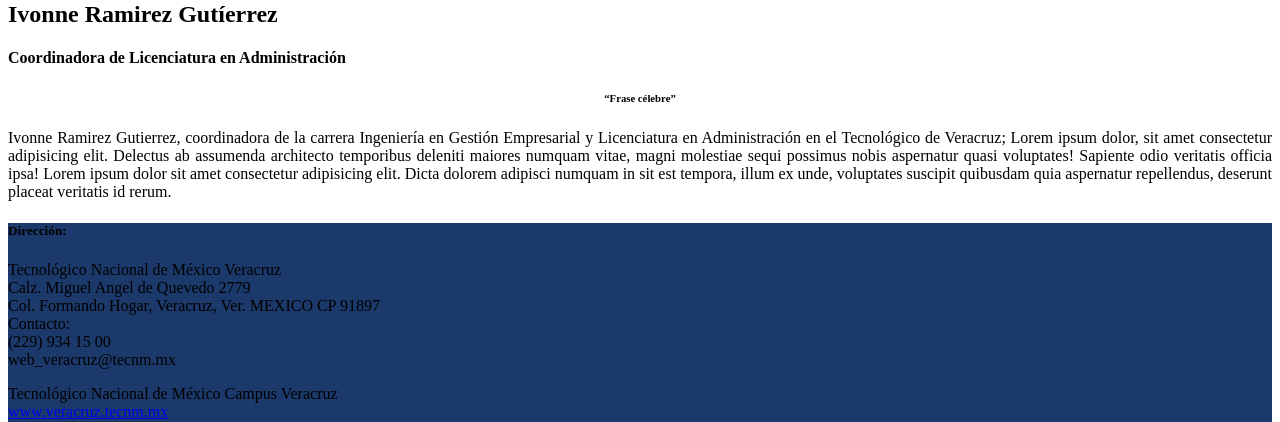
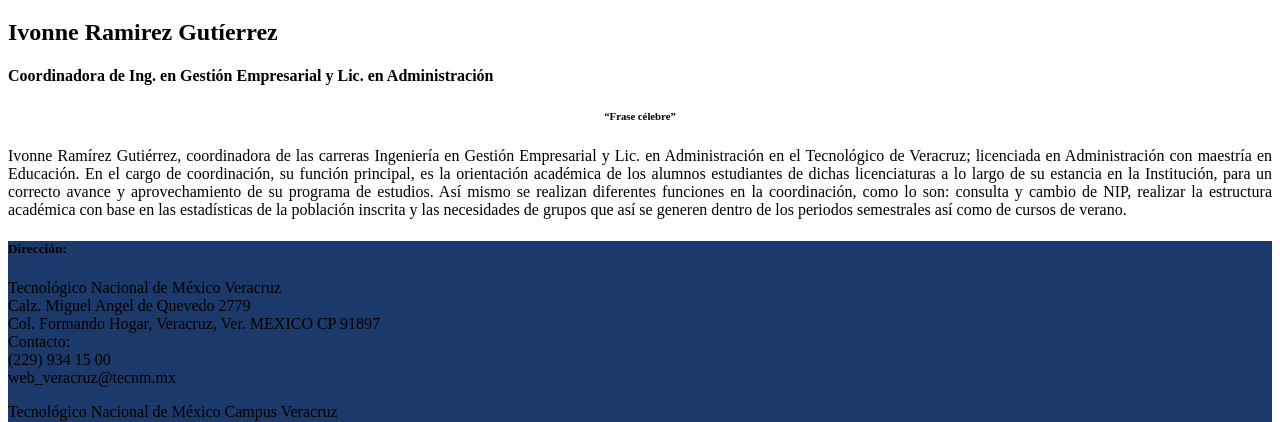
Before and after one commit to dddniela/Administracion, a PHP site: template src/View/conocenos-vista.php in a window 1280 px wide. Shown: the part 3622-4044 px from the top of the page. Run offline with PHP 8.4, Linux system fonts and the light colour scheme; the template is opened without the code that fills it, so the values that code supplies are empty.

Commit message:
update index, generales

```diff
--- a/index.php
+++ b/index.php
@@ -4,7 +4,7 @@ require_once("src/Models/Conexion.php");
 require_once "src/Models/Docente.php";
 require_once("src/Models/Materia.php");
 require_once("src/Models/Especialidad.php");
-//require_once("src/Models/Comunidad.php");
+require_once("src/Models/Comunidad.php");
 $url = $_SERVER['SERVER_NAME'].$_SERVER['REQUEST_URI'];
 
 $urlControl = array(
@@ -20,8 +20,8 @@ $materia = new Materia();
 $materia->setConnection($conn->getDB());
 $especialidad = new Especialidad();
 $especialidad->setConnection($conn->getDB());
-//$comunidad = new Comunidad();
-//$comunidad->setConnection($conn->getDB());
+$comunidad = new Comunidad();
+$comunidad->setConnection($conn->getDB());
 ?>
 
 <!DOCTYPE html>
--- a/src/View/comunidades-vista.php
+++ b/src/View/comunidades-vista.php
@@ -1,4 +1,4 @@
-<!--
+
 <div class="row g-0">
     <div class="position-relative w-100 overflow-hidden">
         <img class="w-100 img-fluid" src="img/Comunidades/IMG_4709.webp" alt="" />
@@ -20,4 +20,3 @@
           ?>
     </div>
 </div>
- -->
--- a/src/View/conocenos-vista.php
+++ b/src/View/conocenos-vista.php
@@ -1,7 +1,7 @@
 <!-- Portada -->
 <div class="row g-0">
   <div class="position-relative w-100 overflow-hidden">
-    <img class="w-100 img-fluid" src="img/Venus-4.webp" alt="" />
+    <img class="w-100 img-fluid" src="img/IMG_ECO1182.png" alt="" />
     <div class="position-absolute top-50 start-50 translate-middle w-100">
       <div class="d-flex flex-column justify-content-center align-items-center text-center">
         <h1 class="fw-bold text-warning">Conócenos</h1>
@@ -108,7 +108,7 @@
             <h2 class="sectionTitle text-center font-bold m-3">Ivonne Ramirez Gutíerrez</h2>
             <div class="sectionSeparator"></div>
             <h4 class="text-center fw-bold fs-3">
-            Coordinadora de Licenciatura en Administración
+            Coordinadora de Ing. en Gestión Empresarial y Lic. en Administración
             </h4>
           </div>
           <div class="col-12 px-4" style="text-align: center;">
@@ -116,10 +116,16 @@
               “Frase célebre”<br />
             </h6>
             <p class="" style="text-align: justify">
-              Ivonne Ramirez Gutierrez, coordinadora de la carrera Ingeniería en Gestión Empresarial
-              y Licenciatura en Administración en el Tecnológico de Veracruz;
-              Lorem ipsum dolor, sit amet consectetur adipisicing elit. Delectus ab assumenda architecto temporibus deleniti maiores numquam vitae, magni molestiae sequi possimus nobis aspernatur quasi voluptates! Sapiente odio veritatis officia ipsa!
-              Lorem ipsum dolor sit amet consectetur adipisicing elit. Dicta dolorem adipisci numquam in sit est tempora, illum ex unde, voluptates suscipit quibusdam quia aspernatur repellendus, deserunt placeat veritatis id rerum.
+            Ivonne Ramírez Gutiérrez, coordinadora de las carreras Ingeniería en Gestión Empresarial y
+            Lic. en Administración en el Tecnológico de Veracruz; licenciada en Administración con maestría
+            en Educación. En el cargo de coordinación, su función principal, es la orientación académica de
+            los alumnos estudiantes de dichas licenciaturas a lo largo de su estancia en la Institución,
+            para un correcto avance y aprovechamiento de su programa de estudios. Así mismo se realizan
+            diferentes funciones en la coordinación, como lo son: consulta y cambio de NIP, realizar la
+            estructura académica con base en las estadísticas de la población inscrita y las necesidades de
+            grupos que así se generen dentro de los periodos semestrales así como de cursos de verano.
+
+
             </p>
           </div>
         </div>
--- a/src/View/header.php
+++ b/src/View/header.php
@@ -112,10 +112,10 @@
                     <li class="nav-item hover-blue">
                         <a class="nav-link active hover-blue" href="?option=4">Conócenos</a>
                     </li>
-                    <!-- <li class="nav-item hover-blue">
+                    <li class="nav-item hover-blue">
                         <a class="nav-link active hover-blue" href="?option=5">Comunidades</a>
                     </li>
--->
+
                     <li class="nav-item hover-blue dropdown">
                         <a class="nav-link active dropdown-toggle hover-blue" href="#" id="navbarDropdown" role="button" data-bs-toggle="dropdown" aria-expanded="false">
                           Enlaces
--- a/src/View/inicio.php
+++ b/src/View/inicio.php
@@ -187,7 +187,7 @@
 
     <div class="col-lg-6 col-12 p-4 shadow-sm">
       <div class="d-flex justify-content-center align-items-center w-100 h-100">
-        <img class="img-fluid rounded" src="img/IMG_0555.JPG" alt="">
+        <img class="img-fluid rounded" src="img/IMG_ECO23.webp" alt="">
       </div>
     </div>
 
--- a/src/View/mapaCurricular-vista.php
+++ b/src/View/mapaCurricular-vista.php
@@ -419,7 +419,7 @@
 
 <!-- Residencias profesionales -->
 <div class="bg-primary pt-5">
-    <img src="img/IMG_0337.webp" class="w-full" alt="">
+    <img src="img/P29.webp" class="w-full" alt="">
     <section class="darkSection bg-dark">
         <div class="row px-2 g-0">
             <div class="col-lg-12 col-12 py-4">
@@ -535,7 +535,7 @@
 
         <div class="col-lg-6 col-12 p-2 shadow-sm">
             <div class="d-flex justify-content-center align-items-center w-100 h-100">
-                <img class="img-fluid rounded" src="img/IMG_0456.webp" alt="">
+                <img class="img-fluid rounded" src="img/IMG_ECO31.webp" alt="">
             </div>
         </div>
 
```
Also changed, not shown: src/View/perfilEgreso-vista.php (+8 -6 lines), img/P29.webp (added).
